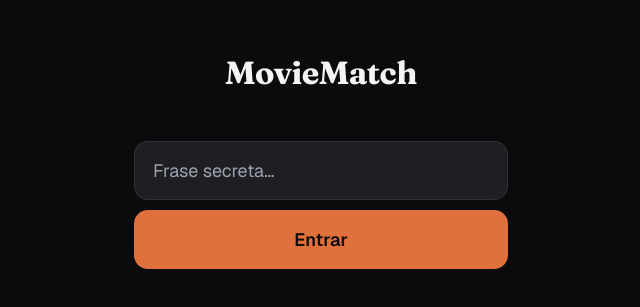
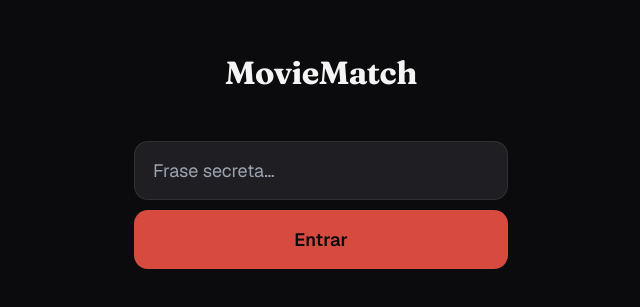
Before and after one commit to joolguin/TheCinematicUs, a React (Vite) app in the folder frontend/: page / in a window 1280 px wide. Shown: the part 215-522 px from the top of the page, without its empty margins (319-959 px from the left). Built offline with nearby package versions, Linux system fonts and the light colour scheme; no server answers.

Commit message:
feat(frontend): switch accent from Ember orange to marquee red (#D64A3F)

```diff
--- a/frontend/src/components/FilterBar.tsx
+++ b/frontend/src/components/FilterBar.tsx
@@ -64,9 +64,9 @@ export function FilterBar({
                   onClick={() => toggleGenre(g)}
                   className="rounded-[20px] px-3.5 py-[7px] text-[16px] transition-all"
                   style={{
-                    background: ex ? 'rgba(31,31,35,.5)' : 'rgba(224,112,60,0.14)',
-                    border: `1px solid ${ex ? 'rgba(244,244,245,0.08)' : '#E0703C'}`,
-                    color: ex ? '#5C5C63' : '#E0703C',
+                    background: ex ? 'rgba(31,31,35,.5)' : 'rgba(214,74,63,0.14)',
+                    border: `1px solid ${ex ? 'rgba(244,244,245,0.08)' : '#D64A3F'}`,
+                    color: ex ? '#5C5C63' : '#D64A3F',
                   }}
                 >
                   {g}
--- a/frontend/src/components/MatchDecider.tsx
+++ b/frontend/src/components/MatchDecider.tsx
@@ -52,14 +52,14 @@ function Menu({ count, onClose, onRuleta, onRonda }: { count: number; onClose: (
         <p className="text-[16px] text-reel-dim mb-2.5 text-center">Elige cómo decidir entre los {count} matches</p>
         <button onClick={onRuleta} className="w-full bg-charcoal border border-whisper rounded-[22px] px-5 py-6 flex flex-col items-center gap-3">
           <span className="w-14 h-14 rounded-full bg-ink border border-whisper flex items-center justify-center shrink-0">
-            <Disc3 size={34} color="#E0703C" />
+            <Disc3 size={34} color="#D64A3F" />
           </span>
           <span className="font-display text-[19px] text-screen font-bold">Ruleta</span>
           <span className="text-[15px] text-reel-dim text-center">El azar elige — todos compiten</span>
         </button>
         <button onClick={onRonda} className="w-full bg-charcoal border border-whisper rounded-[22px] px-5 py-6 flex flex-col items-center gap-3">
           <span className="w-14 h-14 rounded-full bg-ink border border-whisper flex items-center justify-center shrink-0">
-            <Swords size={32} color="#E0703C" />
+            <Swords size={32} color="#D64A3F" />
           </span>
           <span className="font-display text-[19px] text-screen font-bold">Ronda</span>
           <span className="text-[15px] text-reel-dim text-center">Enfrentamiento directo</span>
@@ -131,7 +131,7 @@ function Ruleta({ matches, onPick, onBack }: { matches: Movie[]; onPick: (m: Mov
                   key={m.id}
                   className="rounded-[12px] overflow-hidden transition-all duration-100 min-h-0"
                   style={{
-                    border: `2.5px solid ${hi ? '#E0703C' : 'rgba(244,244,245,0.08)'}`,
+                    border: `2.5px solid ${hi ? '#D64A3F' : 'rgba(244,244,245,0.08)'}`,
                     boxShadow: 'none',
                     transform: hi ? 'scale(1.04)' : 'scale(1)',
                   }}
--- a/frontend/src/components/MatchesList.tsx
+++ b/frontend/src/components/MatchesList.tsx
@@ -14,7 +14,7 @@ export function MatchesList({ onClose, onChoose }: { onClose: () => void; onChoo
         <div className="h-[60px] shrink-0" />
         <div className="flex justify-between items-center px-[18px] pt-2.5 pb-2 shrink-0 border-b border-whisper">
           <h2 className="font-display text-[20px] text-screen font-bold flex items-center gap-1.5">
-            Matches <Heart size={20} color="#E0703C" fill="#E0703C" />
+            Matches <Heart size={20} color="#D64A3F" fill="#D64A3F" />
           </h2>
           <button onClick={onClose} className="text-reel-dim text-[16px] px-2 py-1">Cerrar</button>
         </div>
--- a/frontend/src/index.css
+++ b/frontend/src/index.css
@@ -9,8 +9,8 @@
   --ink: #1F1F23;
   --screen: #F4F4F5;
   --reel: #8A8A93;
-  --ember: #E0703C;
-  --ember-bloom: rgba(224,112,60,0.45);
+  --ember: #D64A3F;
+  --ember-bloom: rgba(214,74,63,0.45);
 }
 
 /* Keyframes definidos en CSS para que existan siempre. */
--- a/frontend/src/screens/Swipe.tsx
+++ b/frontend/src/screens/Swipe.tsx
@@ -182,8 +182,8 @@ export function Swipe({ user, onWatchlists }: { user: UserName; onWatchlists: ()
             aria-label="Filtros"
             className="rounded-[20px] px-2.5 py-[6px] text-[15px] flex items-center gap-1 bg-charcoal"
             style={{
-              color: activeFilter ? '#E0703C' : '#5C5C63',
-              border: `1px solid ${activeFilter ? '#E0703C' : 'rgba(244,244,245,0.08)'}`,
+              color: activeFilter ? '#D64A3F' : '#5C5C63',
+              border: `1px solid ${activeFilter ? '#D64A3F' : 'rgba(244,244,245,0.08)'}`,
             }}
           >
             <SlidersHorizontal size={17} />
@@ -193,7 +193,7 @@ export function Swipe({ user, onWatchlists }: { user: UserName; onWatchlists: ()
             <RotateCcw size={17} />
           </button>
           <button onClick={() => setShowMatches(true)} className="bg-charcoal border border-whisper rounded-[20px] px-2.5 py-[5px] text-[15px] text-ember flex items-center gap-1 font-medium">
-            <Heart size={15} color="#E0703C" fill="#E0703C" /><span className="font-mono">{matchCount}</span>
+            <Heart size={15} color="#D64A3F" fill="#D64A3F" /><span className="font-mono">{matchCount}</span>
           </button>
         </div>
       </div>
@@ -214,7 +214,7 @@ export function Swipe({ user, onWatchlists }: { user: UserName; onWatchlists: ()
               border: '1px solid rgba(244,244,245,0.08)',
             }}
           >
-            <span className="text-[15px]" style={{ color: resetOk ? '#E0703C' : '#8A8A93' }}>{resetMsg}</span>
+            <span className="text-[15px]" style={{ color: resetOk ? '#D64A3F' : '#8A8A93' }}>{resetMsg}</span>
           </div>
         </div>
       )}
--- a/frontend/src/screens/Watchlists.tsx
+++ b/frontend/src/screens/Watchlists.tsx
@@ -19,7 +19,7 @@ type RefreshStatus = {
 };
 
 function dotColor(name: string): string {
-  return RING[name as UserName] ?? '#E0703C';
+  return RING[name as UserName] ?? '#D64A3F';
 }
 
 function formatUpdated(iso: string | null | undefined): string | null {
--- a/frontend/tailwind.config.js
+++ b/frontend/tailwind.config.js
@@ -11,9 +11,9 @@ export default {
         reel: '#8A8A93',
         'reel-dim': '#5C5C63',
         whisper: 'rgba(244,244,245,0.08)',
-        ember: '#E0703C',
-        'ember-dim': 'rgba(224,112,60,0.14)',
-        'ember-bloom': 'rgba(224,112,60,0.45)',
+        ember: '#D64A3F',
+        'ember-dim': 'rgba(214,74,63,0.14)',
+        'ember-bloom': 'rgba(214,74,63,0.45)',
         error: '#C25A4A',
         'id-jo': '#7E9471',
         'id-vale': '#B0687A',
```
